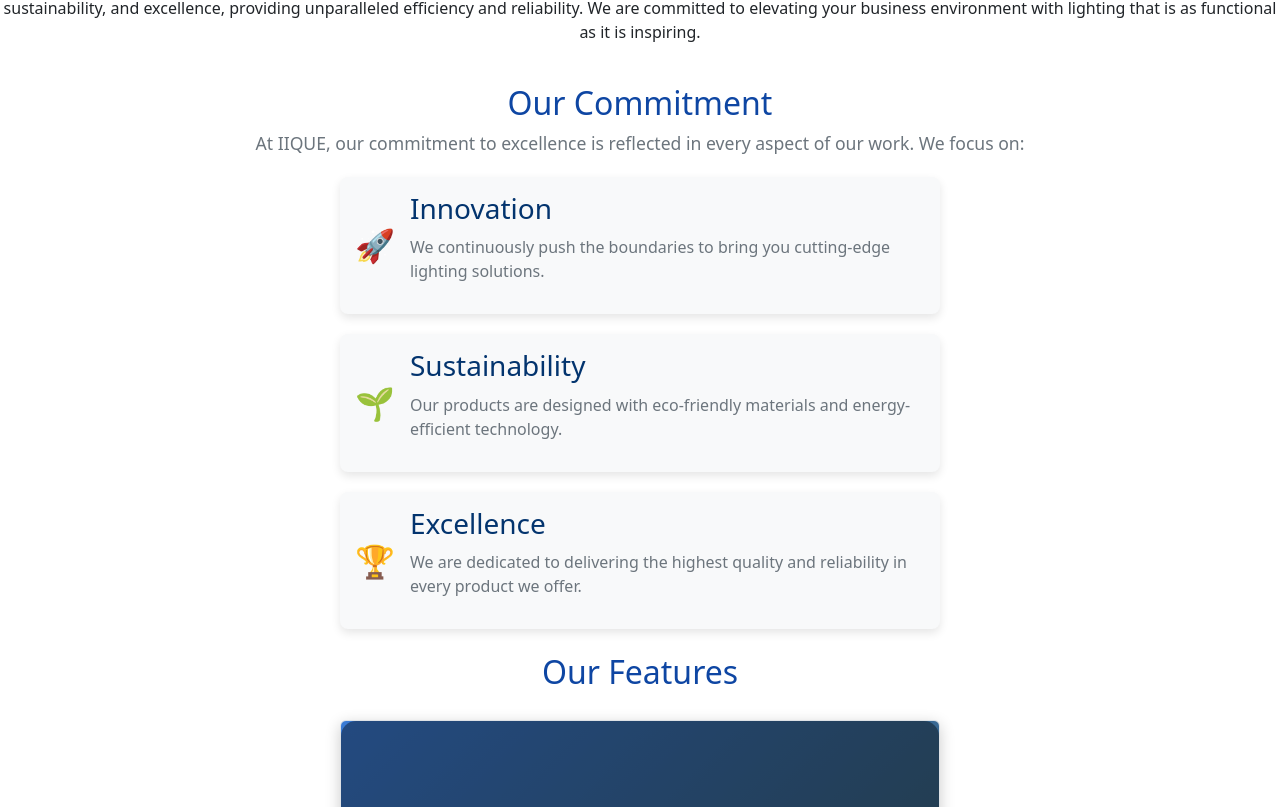
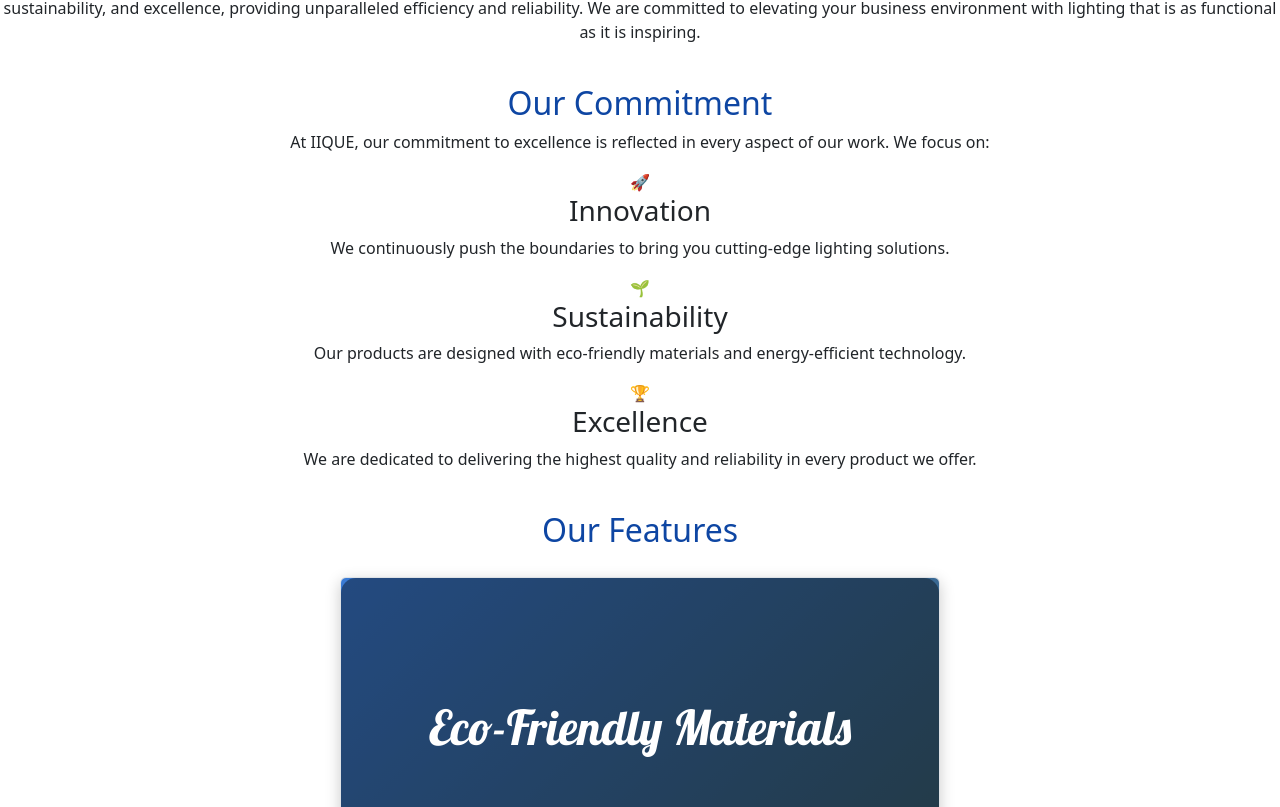
Before and after one commit to Meet-7777/IIQUE-Lights, a React (Create React App) app in the folder my-app/: page / in a window 1280 px wide. Shown: the part 753-1560 px from the top of the page. Built offline with nearby package versions, Linux system fonts and the light colour scheme.

Commit message:
made changes

```diff
--- a/my-app/src/App.css
+++ b/my-app/src/App.css
@@ -38,6 +38,7 @@
   font-family: 'Lobster', cursive;
 }
 
+/* General Navbar Styles */
 .nav {
   display: flex;
   align-items: center;
@@ -64,6 +65,7 @@
   padding: 10px 20px;
   border-radius: 5px;
   transition: background-color 0.3s ease;
+  text-align: center;
 }
 
 .business-link:hover {
@@ -84,13 +86,15 @@
   }
 
   .nav-link {
-    flex: 1;
+    flex: 1 1 33%; /* Each button takes up 1/3 of the width */
     text-align: center;
     padding: 10px;
   }
 
   .business-link {
     margin-top: 10px;
+    width: 100%; /* Make the last button take up the entire width */
+    padding: 15px 20px; /* Adjust padding for a more prominent button */
   }
 }
 
@@ -354,149 +358,55 @@ footer {
 
 .business-container p {
   color: #6c757d;
-  font-size: 1.1em;
+  font-size: 1em;
   margin-bottom: 20px;
-  text-align: center;
 }
 
-#wufoo-m9knze00hksrpm {
-  display: flex;
-  justify-content: center;
-  align-items: center;
+.business-container ul {
+  list-style-type: none;
+  padding: 0;
 }
 
-/* Responsive styles for tablets and smaller screens */
-@media (max-width: 1024px) {
+.business-container ul li {
+  display: flex;
+  align-items: center;
+  margin-bottom: 10px;
+}
+
+.business-container ul li::before {
+  content: '✓';
+  color: #03346E;
+  margin-right: 10px;
+  font-weight: bold;
+}
+
+.business-container a {
+  display: inline-block;
+  padding: 10px 20px;
+  background-color: #03346E;
+  color: white;
+  text-decoration: none;
+  border-radius: 5px;
+  transition: background-color 0.3s ease;
+}
+
+.business-container a:hover {
+  background-color: #0253a6;
+}
+
+/* Responsive styles */
+@media (max-width: 768px) {
   .business-container {
     padding: 15px;
-    max-width: 90%;
+    margin: 15px auto;
   }
 
   .business-container h2 {
     font-size: 1.6em;
   }
 
-  .business-container p {
-    font-size: 1em;
+  .business-container p,
+  .business-container ul li {
+    font-size: 0.9em;
   }
 }
-
-/* Responsive styles for mobile devices */
-@media (max-width: 768px) {
-  .business-container {
-    padding: 10px;
-    max-width: 100%;
-    box-shadow: none;
-  }
-
-  .business-container h2 {
-    font-size: 1.4em;
-    text-align: center;
-  }
-
-  .business-container p {
-    font-size: 0.95em;
-    text-align: center;
-  }
-}
-
-/* Styles for the "Our Commitment" section */
-.commitment {
-  text-align: center;
-}
-
-.commitment-text {
-  font-size: 1.1em;
-  color: #6c757d;
-  margin-bottom: 20px;
-}
-
-.commitment-list {
-  display: flex;
-  flex-direction: column;
-  align-items: center;
-  gap: 20px;
-}
-
-.commitment-item {
-  display: flex;
-  align-items: center;
-  justify-content: center;
-  gap: 15px;
-  max-width: 600px;
-  background-color: #f8f9fa;
-  padding: 15px;
-  border-radius: 8px;
-  box-shadow: 0 4px 10px rgba(0, 0, 0, 0.1);
-}
-
-.commitment-icon {
-  font-size: 2em;
-  color: #0E46A3;
-}
-
-.commitment-description {
-  text-align: left;
-}
-
-.commitment-description h3 {
-  color: #03346E;
-  margin-bottom: 10px;
-}
-
-.commitment-description p {
-  color: #6c757d;
-}
-
-.feedback-container input[type="text"],
-.feedback-container input[type="email"],
-.feedback-container textarea {
-  border-color: #03346E; /* Use your brand color */
-}
-
-.footer-text {
-  font-size: 0.9em;
-  color: #6c757d;
-  margin-top: 10px;
-}
-
-.progress-bar-container {
-  width: 100%;
-  height: 4px;
-  background-color: #e0e0e0; /* Light gray background */
-  border-radius: 2px;
-  overflow: hidden;
-  margin-top: 20px; /* Add some space above the progress bar */
-}
-
-.progress-bar {
-  width: 100%;
-  height: 4px;
-  background-color: #e0e0e0; /* Light grey background */
-  overflow: hidden;
-  position: relative;
-  border-radius: 2px;
-  margin-bottom: 20px; /* Space between the bar and form */
-}
-
-.progress-bar .progress {
-  width: 0%;
-  height: 100%;
-  background-color: #4caf50; /* Green color for the progress */
-  position: absolute;
-  top: 0;
-  left: 0;
-  animation: progressAnimation 2s ease-in-out infinite;
-}
-
-@keyframes progressAnimation {
-  0% { width: 0%; }
-  50% { width: 50%; }
-  100% { width: 100%; }
-}
-
-.feedback-description {
-  margin-bottom: 20px;
-  color: #666; /* Slightly dark grey */
-  font-size: 1rem;
-}
```
Also changed, not shown: 1 other file (tests, documents, lock files or other folders).
